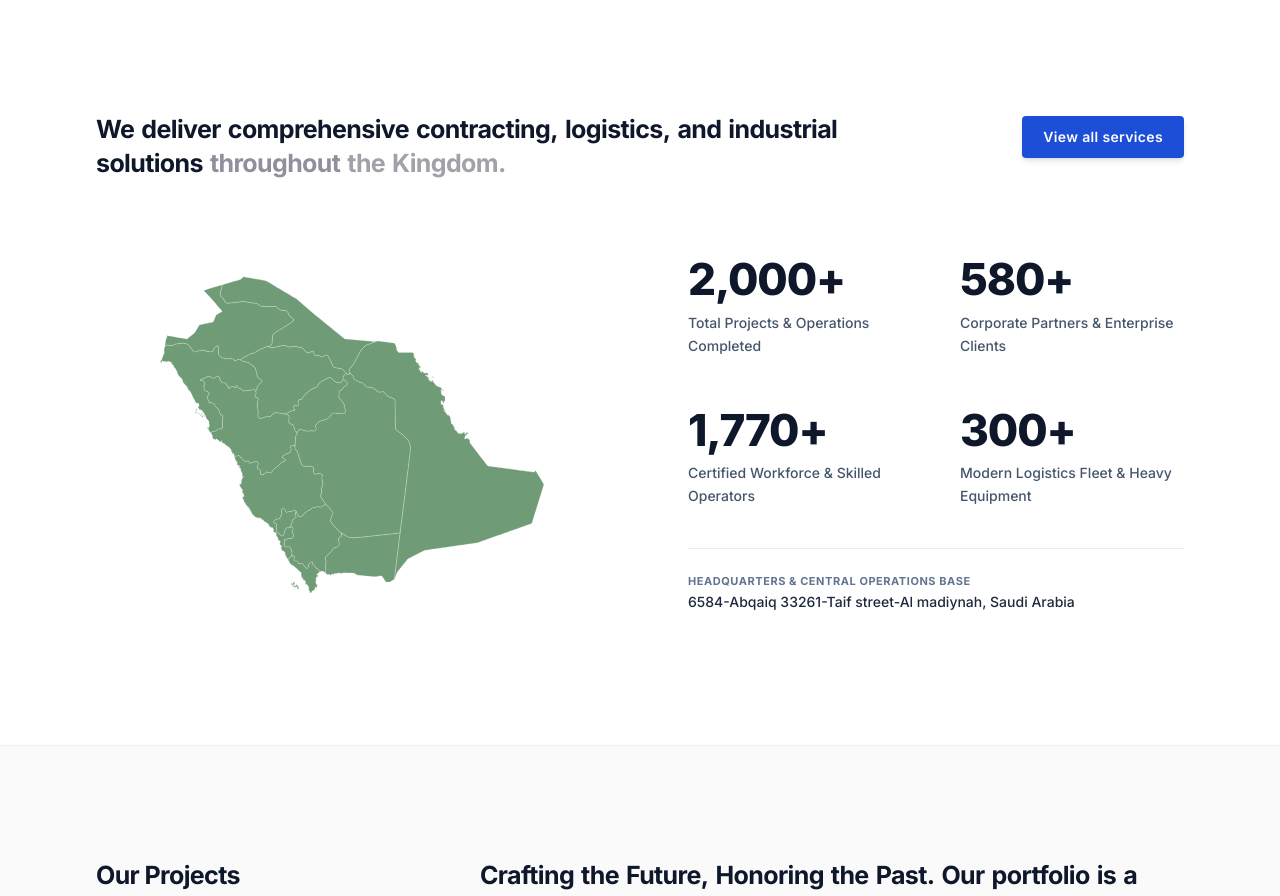
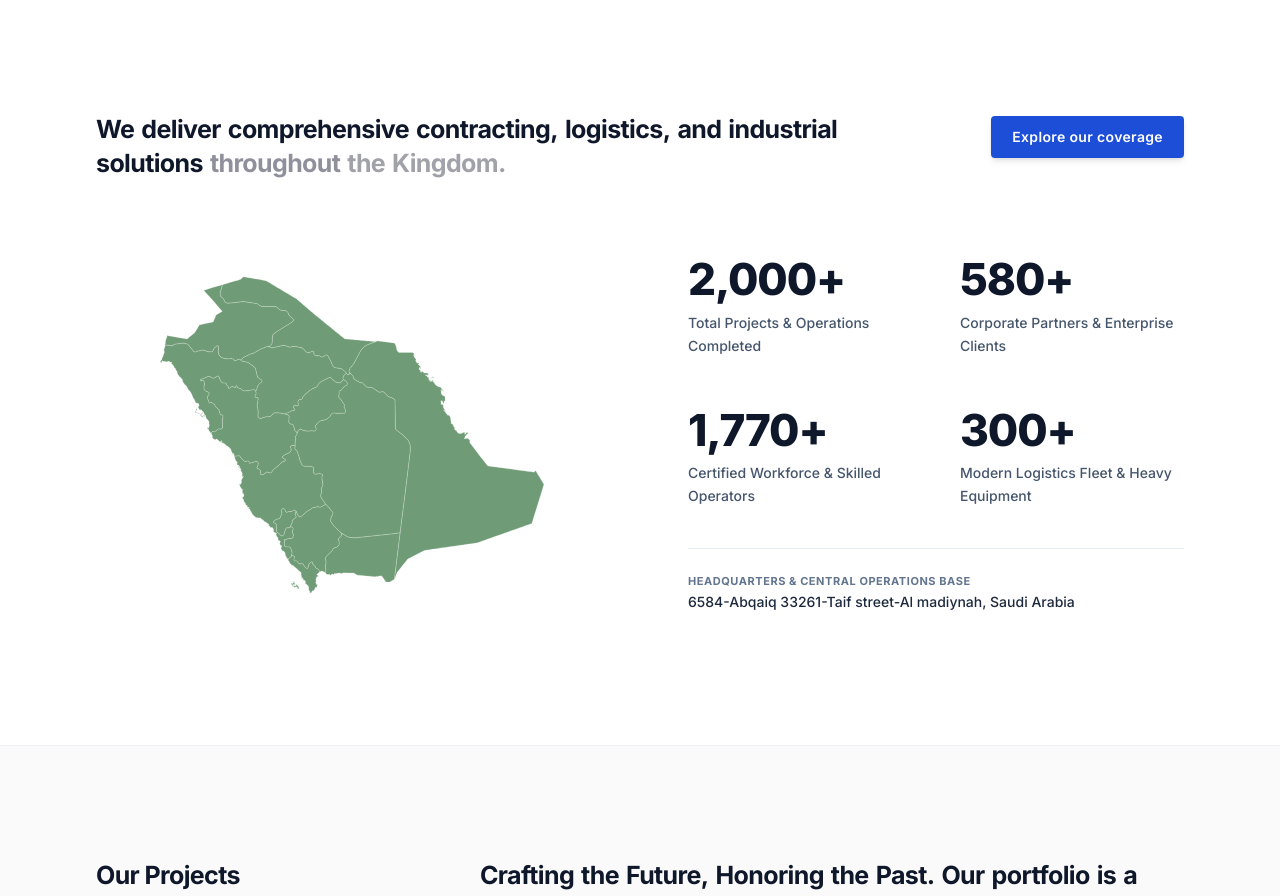
Before and after one commit to mindstory-webteam/alattaf, a Next.js app: page / in a window 1280 px wide. Shown: the part 3260-4156 px from the top of the page. Built offline with nearby package versions, Linux system fonts and the light colour scheme.

Commit message:
feat: add CoverageSection component with animated statistics and map visualization

```diff
--- a/components/CoverageSection.tsx
+++ b/components/CoverageSection.tsx
@@ -71,8 +71,8 @@ export default function CoverageSection() {
 
           <div className="shrink-0 pt-1">
             <LiquidButton
-              text="View all services"
-              href="#services"
+              text="Explore our coverage"
+              href="#contact"
               btnColor="#1d4ed8"
               hoverBgColor="#ffffff"
               textColor="#ffffff"
```
